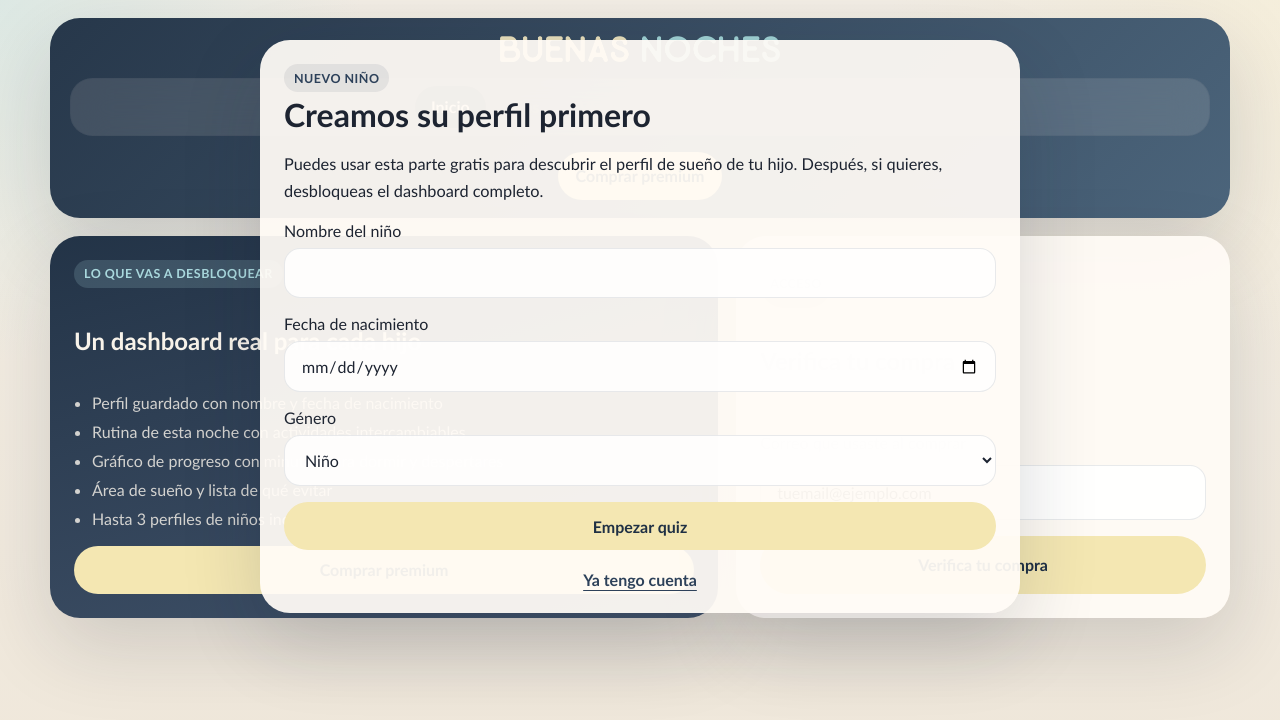
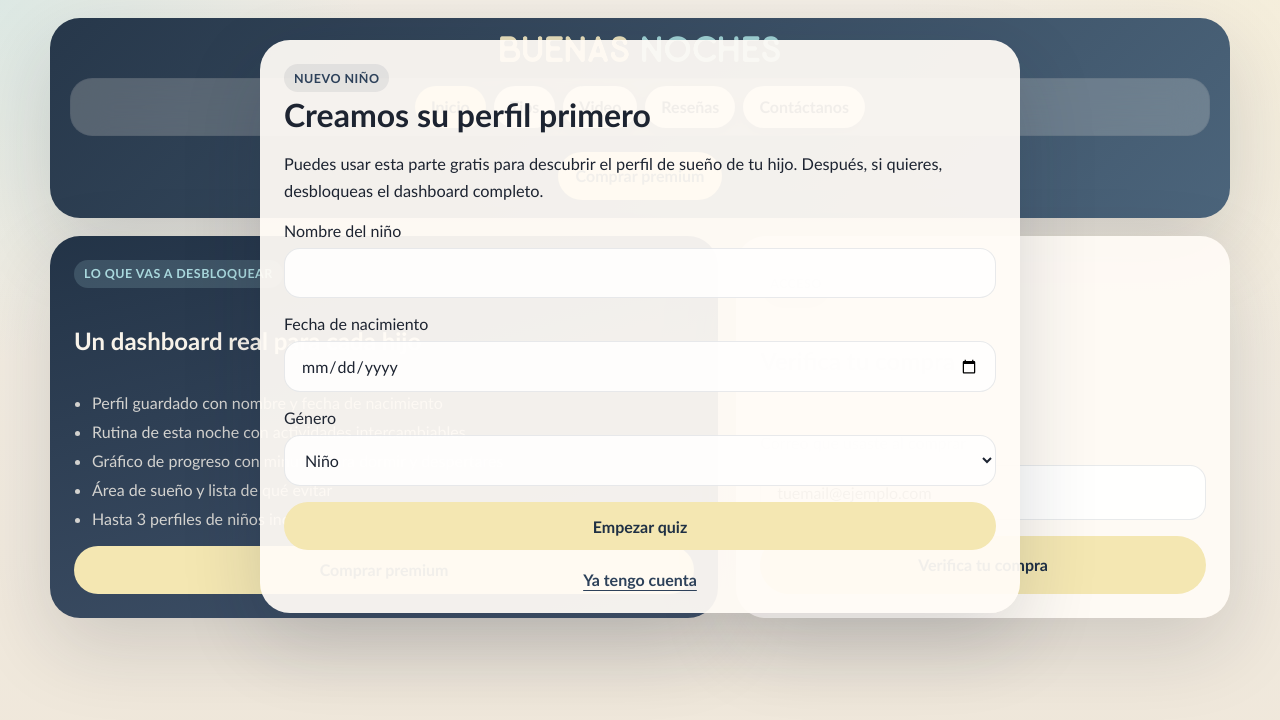
Before and after one commit to YeagerMyster82/buenas-noches-app, a Next.js app: page / in a window 1280 px wide. Shown: the top 720 px of the page. Built offline with nearby package versions, Linux system fonts and the light colour scheme.

Commit message:
Add files via upload

```diff
--- a/app/globals.css
+++ b/app/globals.css
@@ -227,22 +227,23 @@ img {
   width: 100%;
   justify-content: center;
   border-radius: 22px;
-  background: rgba(248, 243, 234, 0.12);
+  background: rgba(248, 243, 234, 0.22);
 }
 
 .section-tab {
   min-height: 42px;
   padding: 0 16px;
   border-radius: 999px;
-  background: rgba(248, 243, 234, 0.84);
-  color: var(--night-deep);
+  background: #f8f3ea;
+  color: #18283a;
   font-weight: 900;
   white-space: nowrap;
+  box-shadow: 0 6px 14px rgba(13, 24, 38, 0.14);
 }
 
 .section-tab.is-active {
-  background: var(--night-deep);
-  color: #f8f3ea;
+  background: var(--moon);
+  color: #172233;
 }
 
 .child-strip--home {
@@ -318,14 +319,15 @@ img {
   min-height: 42px;
   padding: 0 16px;
   border-radius: 999px;
-  background: transparent;
-  color: var(--ink-soft);
-  font-weight: 700;
+  background: #f8f3ea;
+  color: #18283a;
+  font-weight: 900;
+  box-shadow: 0 6px 14px rgba(13, 24, 38, 0.14);
 }
 
 .section-tab.is-active {
-  background: var(--night-deep);
-  color: #f8f3ea;
+  background: var(--moon);
+  color: #172233;
 }
 
 .child-strip {
@@ -804,6 +806,26 @@ img {
   object-position: center bottom;
   border-radius: 18px;
   background: rgba(248, 243, 234, 0.14);
+}
+
+.tip-card--locked {
+  position: relative;
+  opacity: 0.82;
+}
+
+.tip-card--locked::after {
+  content: "Premium";
+  position: absolute;
+  top: 14px;
+  right: 14px;
+  padding: 6px 10px;
+  border-radius: 999px;
+  background: rgba(244, 231, 178, 0.96);
+  color: #172233;
+  font-size: 0.72rem;
+  font-weight: 900;
+  letter-spacing: 0.04em;
+  text-transform: uppercase;
 }
 
 .tip-detail-card h3 {
@@ -1458,6 +1480,11 @@ textarea {
   align-content: start;
 }
 
+.preview-lock--inline {
+  margin-top: 16px;
+  background: rgba(248, 243, 234, 0.12);
+}
+
 .preview-lock p {
   margin: 0;
 }
```
